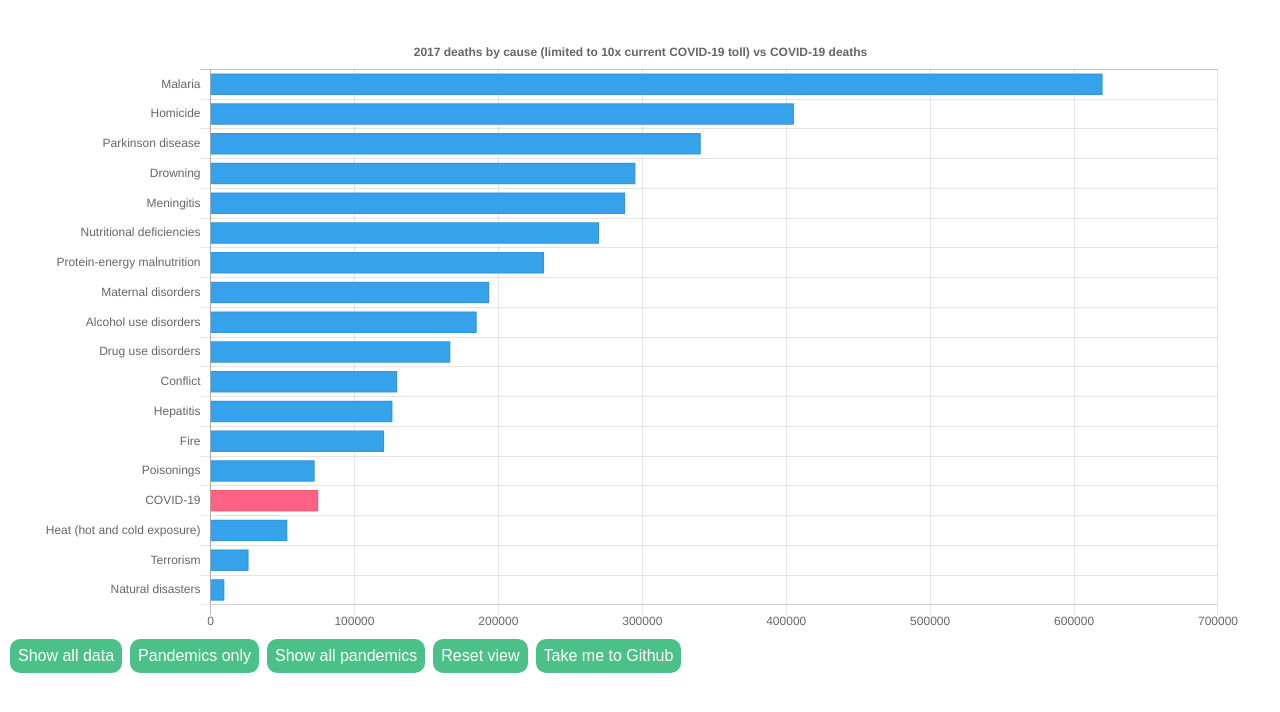
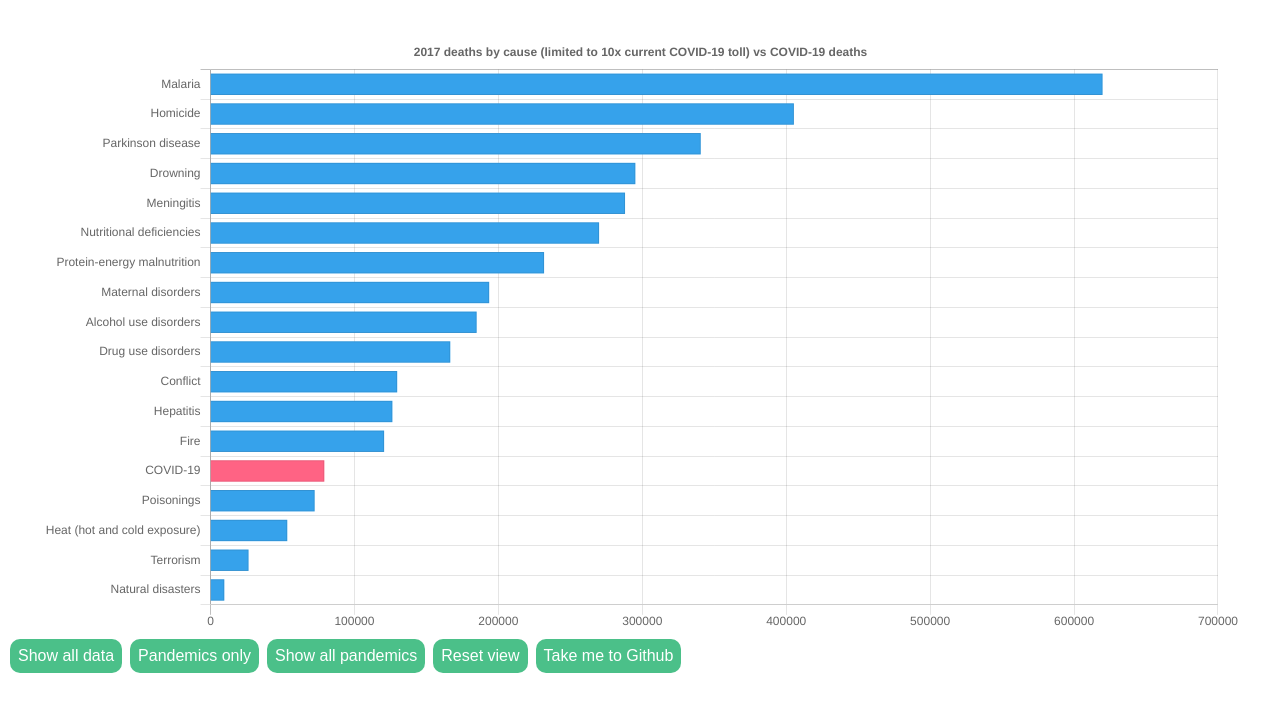
Before and after one commit to DavidMetcalfe/COVID-19-in-perspective, a plain HTML site: page index.html in a window 1280 px wide. Drawn offline with nearby package versions, Linux system fonts and the light colour scheme.

Commit message:
Updating COVID-19 numbers

```diff
--- a/index.html
+++ b/index.html
@@ -84,9 +84,9 @@
         //---------------------------------------------------------
         // Set up vars and arrays.
         //---------------------------------------------------------
-        const COVID19 = 74834; // COVID-19 death total.
+        const COVID19 = 79091; // COVID-19 death total.
         const COVID19_Multiple = COVID19 * 10; // Upper bound of chart data to include.
-        const annualDeaths = { 'Cardiovascular diseases': 17790000, 'Cancers': 9560000, 'Respiratory diseases': 3910000, 'Lower respiratory infections': 2560000, 'Dementia': 2510000, 'Digestive diseases': 2380000, 'Neonatal disorders': 1780000, 'Diarrheal diseases': 1570000, 'Diabetes': 1370000, 'Liver diseases': 1320000, 'Road injuries': 1240000, 'Kidney disease': 1230000, 'Tuberculosis': 1180000, 'HIV/AIDS': 954492, 'Suicide': 793823, 'Malaria': 619827, 'Homicide': 405346, 'Parkinson disease': 340639, 'Drowning': 295210, 'Meningitis': 288021, 'Nutritional deficiencies': 269997, 'Protein-energy malnutrition': 231771, 'Maternal disorders': 193639, 'Alcohol use disorders': 184934, 'Drug use disorders': 166613, 'Conflict': 129720, 'Hepatitis': 126391, 'Fire': 120632, 'Poisonings': 72371, 'COVID-19': COVID19, 'Heat (hot and cold exposure)': 53350, 'Terrorism': 26445, 'Natural disasters': 9603 }; // Key/Val pairs of deaths and causes.
+        const annualDeaths = { 'Cardiovascular diseases': 17790000, 'Cancers': 9560000, 'Respiratory diseases': 3910000, 'Lower respiratory infections': 2560000, 'Dementia': 2510000, 'Digestive diseases': 2380000, 'Neonatal disorders': 1780000, 'Diarrheal diseases': 1570000, 'Diabetes': 1370000, 'Liver diseases': 1320000, 'Road injuries': 1240000, 'Kidney disease': 1230000, 'Tuberculosis': 1180000, 'HIV/AIDS': 954492, 'Suicide': 793823, 'Malaria': 619827, 'Homicide': 405346, 'Parkinson disease': 340639, 'Drowning': 295210, 'Meningitis': 288021, 'Nutritional deficiencies': 269997, 'Protein-energy malnutrition': 231771, 'Maternal disorders': 193639, 'Alcohol use disorders': 184934, 'Drug use disorders': 166613, 'Conflict': 129720, 'Hepatitis': 126391, 'Fire': 120632, 'COVID-19': COVID19, 'Poisonings': 72371, 'Heat (hot and cold exposure)': 53350, 'Terrorism': 26445, 'Natural disasters': 9603 }; // Key/Val pairs of deaths and causes.
         const pandemicDeaths = { "Black Death (Bubonic Plague)": 200000000, "Smallpox": 57000000, "Spanish Flu": 40000000, "Plague of Justinian": 30000000, "HIV/AIDS": 25000000, "The Third Plague": 12000000, "Antonine Plague": 5000000, "17th Century Great Plagues": 3000000, "Asian Flu": 1100000, "Russian Flu": 1000000, "Hong Kong Flu": 1000000, "Cholera": 1000000, "18th Century Great Plagues": 600000, "Influenza (Annual)": 470000, "Swine Flu": 200000, "Yellow Fever": 150000, 'COVID-19': COVID19, "Ebola": 11300, "MERS": 850, "SARS": 770 }; // Historical pandemics and their death tolls.
         var defaultLabel = "2017 deaths by cause";
         var pandemicLabel = "Deaths by pandemic";
```
